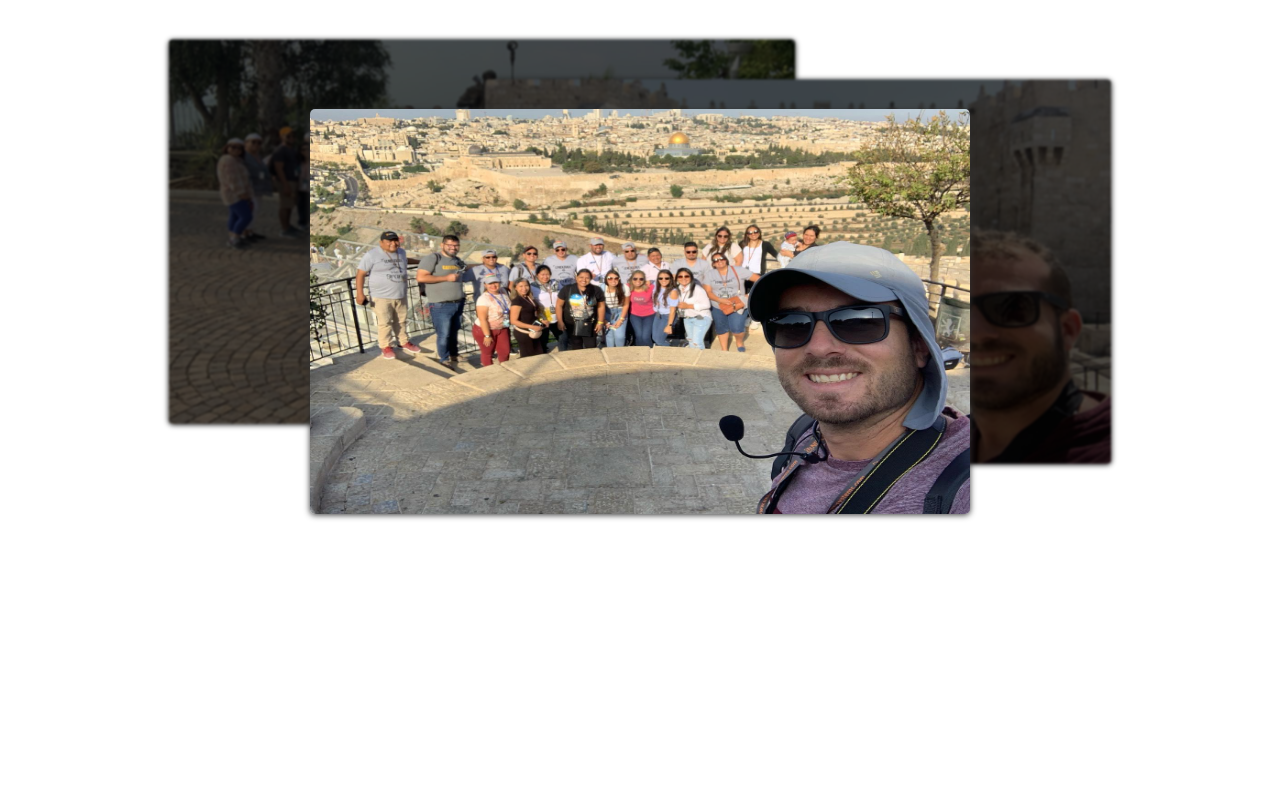
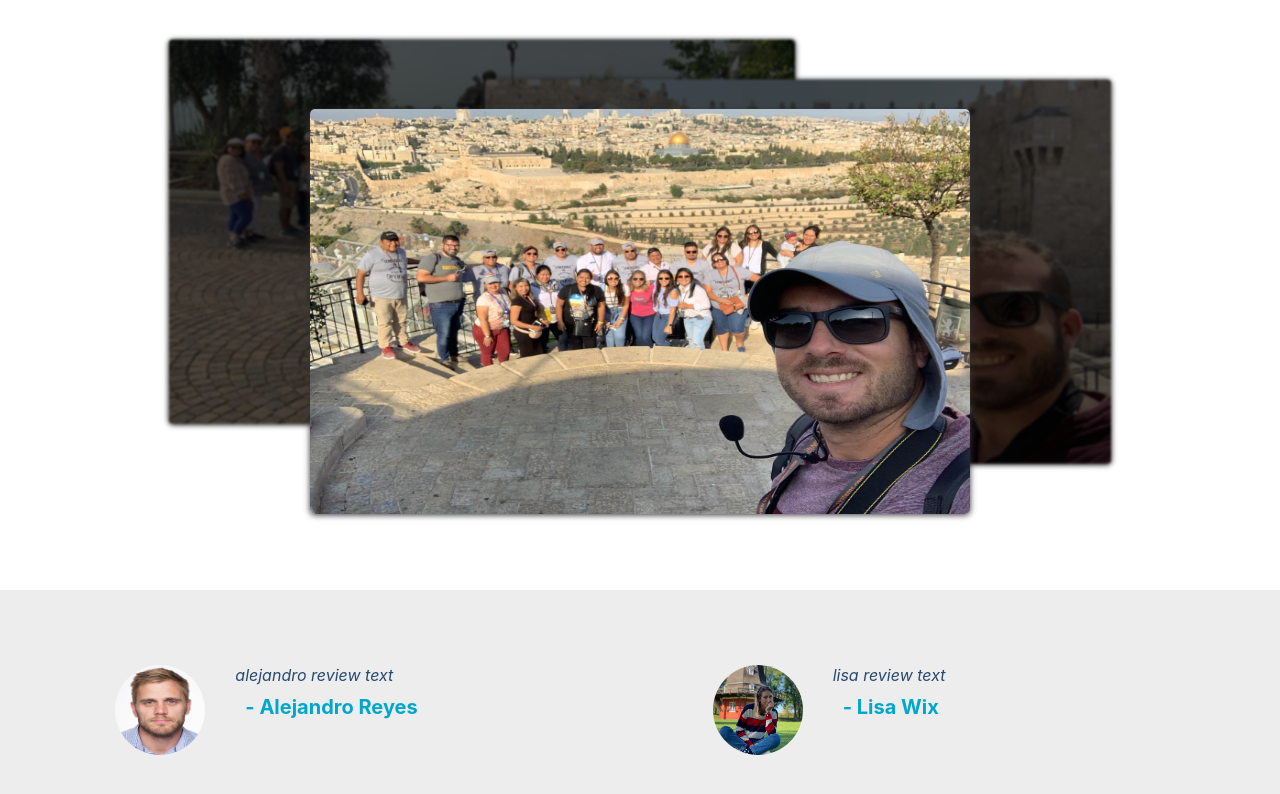
Before and after one commit to ziperfal123/itai-website-react, a React (Create React App) app: page / in a window 1280 px wide. Shown: the part 1667-2461 px from the top of the page. Before the commit the page ends 2257 px from the top, so only its background shows below. Built offline with nearby package versions, Linux system fonts and the light colour scheme.

Commit message:
integration

```diff
--- a/src/App.jsx
+++ b/src/App.jsx
@@ -3,6 +3,7 @@ import Nav from './components/Nav';
 import HeroSection from './components/Hero';
 import AboutSection from './components/AboutSection';
 import ServicesSection from './components/ServicesSection';
+import ReviewsSection from './components/ReviewsSection';
 
 function App() {
   return (
@@ -12,7 +13,7 @@ function App() {
       <ServicesSection />
       <AboutSection />
       {/* <CommonTripsSection /> */}
-      {/* <ReviewsSection /> */}
+      <ReviewsSection />
       {/* <ContactSection /> */}
     </div>
   );
--- a/src/components/AboutSection/aboutSection.css
+++ b/src/components/AboutSection/aboutSection.css
@@ -7,7 +7,7 @@
 ----------------------*/
 .about-section {
   --paragraph-width: 75%;
-  --paragraph-max-width: 900px;
+  --paragraph-max-width: 90rem;
 }
 
 .about-section {
--- a/src/components/ReviewsSection/ReviewsSection.jsx
+++ b/src/components/ReviewsSection/ReviewsSection.jsx
@@ -1,19 +1,18 @@
 import React from 'react';
-import { withTrans } from '../../i18n/withTrans';
 import ManPassport from '../../assets/man-passport.jpg';
 import WomanPassport from '../../assets/woman-passport.jpg';
 
-const ReviewsSection = ({ t }) => {
+const ReviewsSection = () => {
   const reviews = [
     {
       image: ManPassport,
       name: 'Alejandro Reyes',
-      text: t('alejandro review text'),
+      text: 'alejandro review text',
     },
     {
       image: WomanPassport,
       name: 'Lisa Wix',
-      text: t('lisa review text'),
+      text: 'lisa review text',
     },
   ];
 
@@ -39,4 +38,4 @@ const ReviewsSection = ({ t }) => {
   );
 };
 
-export default withTrans(ReviewsSection);
+export default ReviewsSection;
--- a/src/components/ServicesSection/servicesSection.css
+++ b/src/components/ServicesSection/servicesSection.css
@@ -7,7 +7,6 @@
 -----------------------*/
 .services-section {
   --section-padding-bottom: 100px;
-  --title-margin-bottom: calc(var(--default-space) * 5);
 }
 
 .services-section {
@@ -17,7 +16,7 @@
 }
 
 .services-section > .title {
-  margin-bottom: var(--title-margin-bottom);
+  margin-bottom: calc(var(--default-space) * 5);
 }
 
 /*---------------------
```
Also changed, not shown: 1 other file (tests, documents, lock files or other folders).
